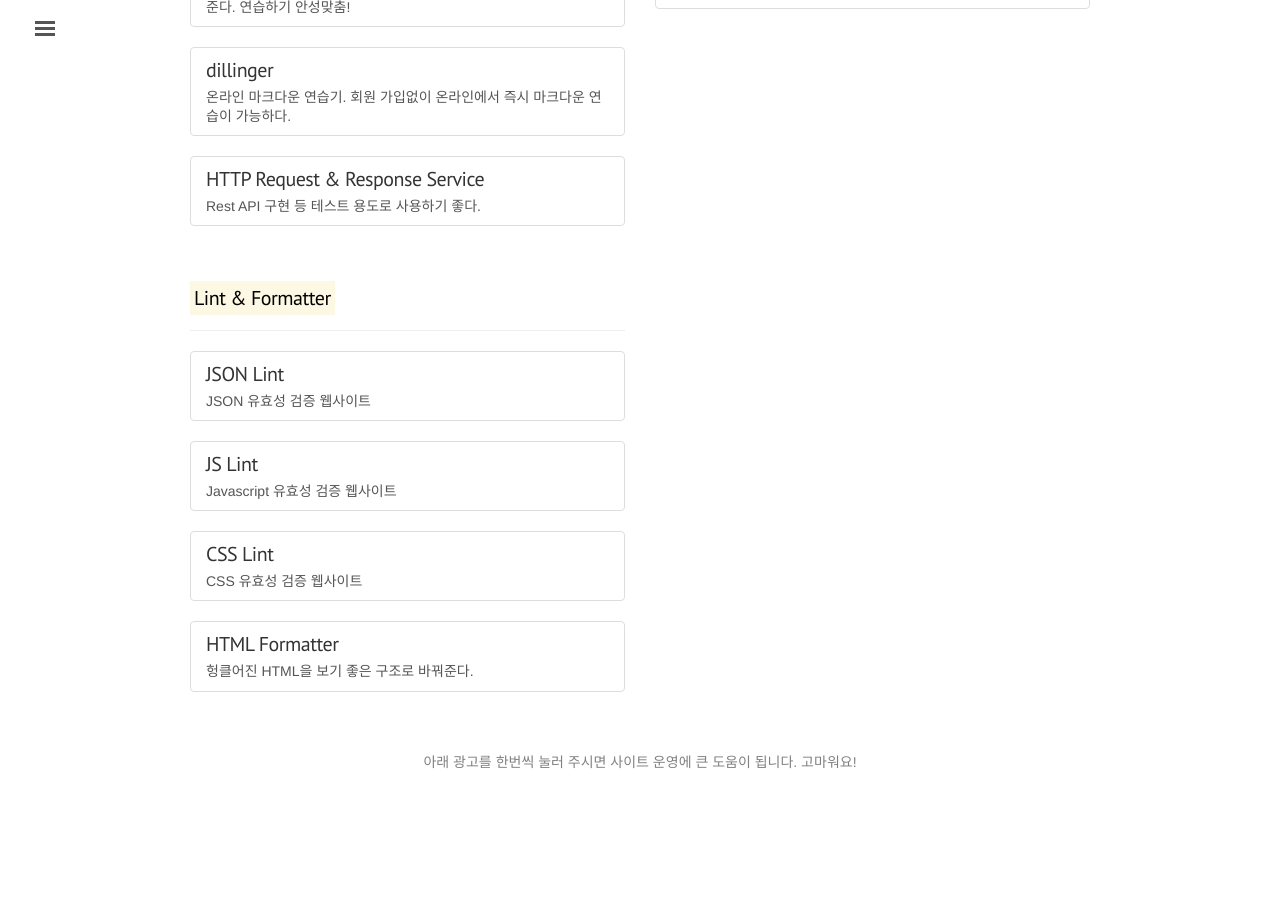
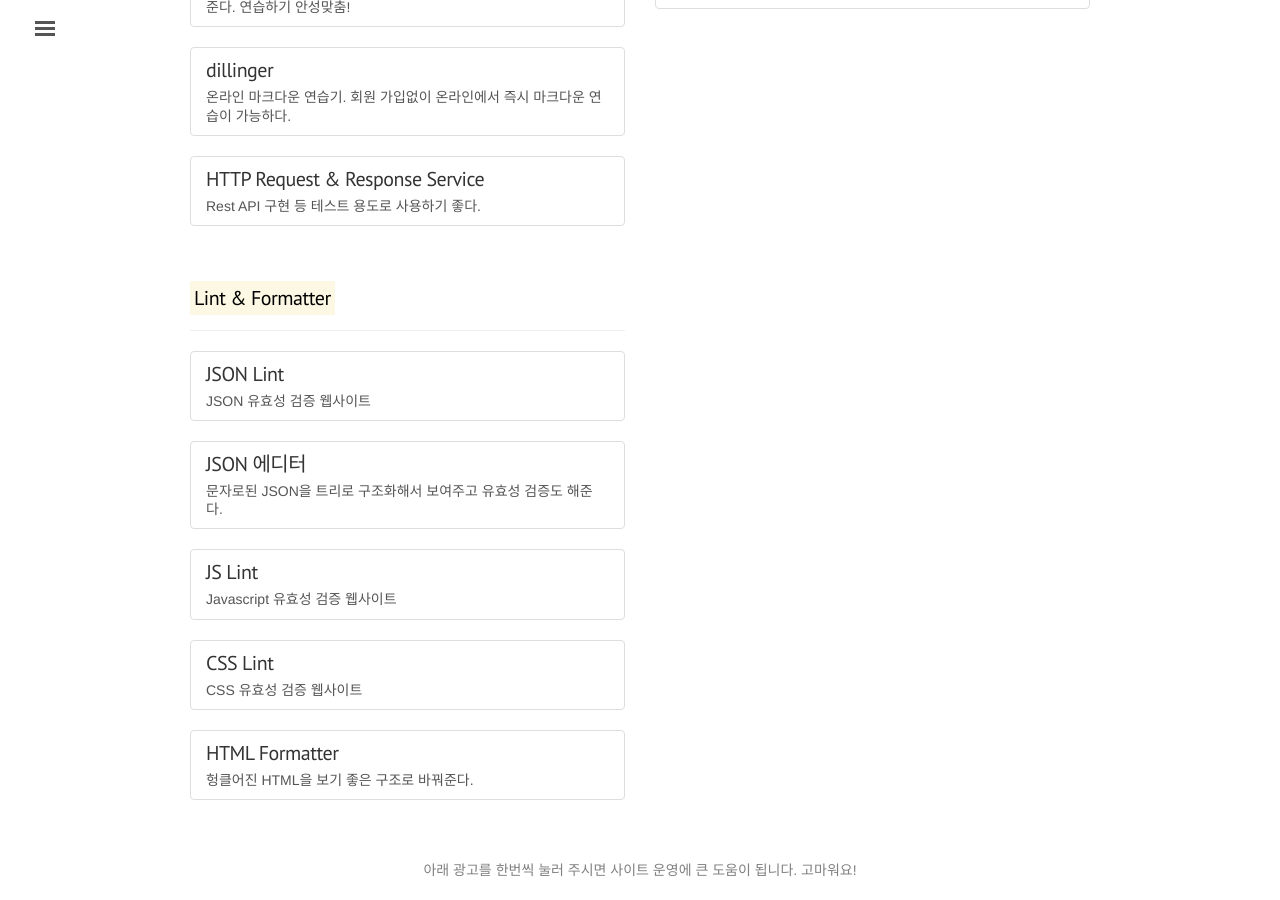
Before and after one commit to jwkcp/jwkcp.github.com, a Jekyll site: the page built from bookmark/index.html, in a window 1280 px wide and 900 px high, scrolled down 1067 px. Built offline with Jekyll 4.4.1, drawn with Linux system fonts in a browser that asks for light colours; comment, search, counter and statistics services are not loaded; before the commit the page ends 1859 px from its top, so only the background shows below that.

Commit message:
새 포스팅

```diff
--- a/bookmark/index.html
+++ b/bookmark/index.html
@@ -132,6 +132,13 @@ comments: true
       </div>
 
       <div class="list-group">
+        <a href="http://www.jsoneditoronline.org/" target="_blank" class="list-group-item">
+          <h4 class="list-group-item-heading">JSON 에디터</h4>
+          <p class="list-group-item-text">문자로된 JSON을 트리로 구조화해서 보여주고 유효성 검증도 해준다.</p>
+        </a>
+      </div>
+
+      <div class="list-group">
         <a href="http://www.jslint.com/" target="_blank" class="list-group-item">
           <h4 class="list-group-item-heading">JS Lint</h4>
           <p class="list-group-item-text">Javascript 유효성 검증 웹사이트</p>
```
